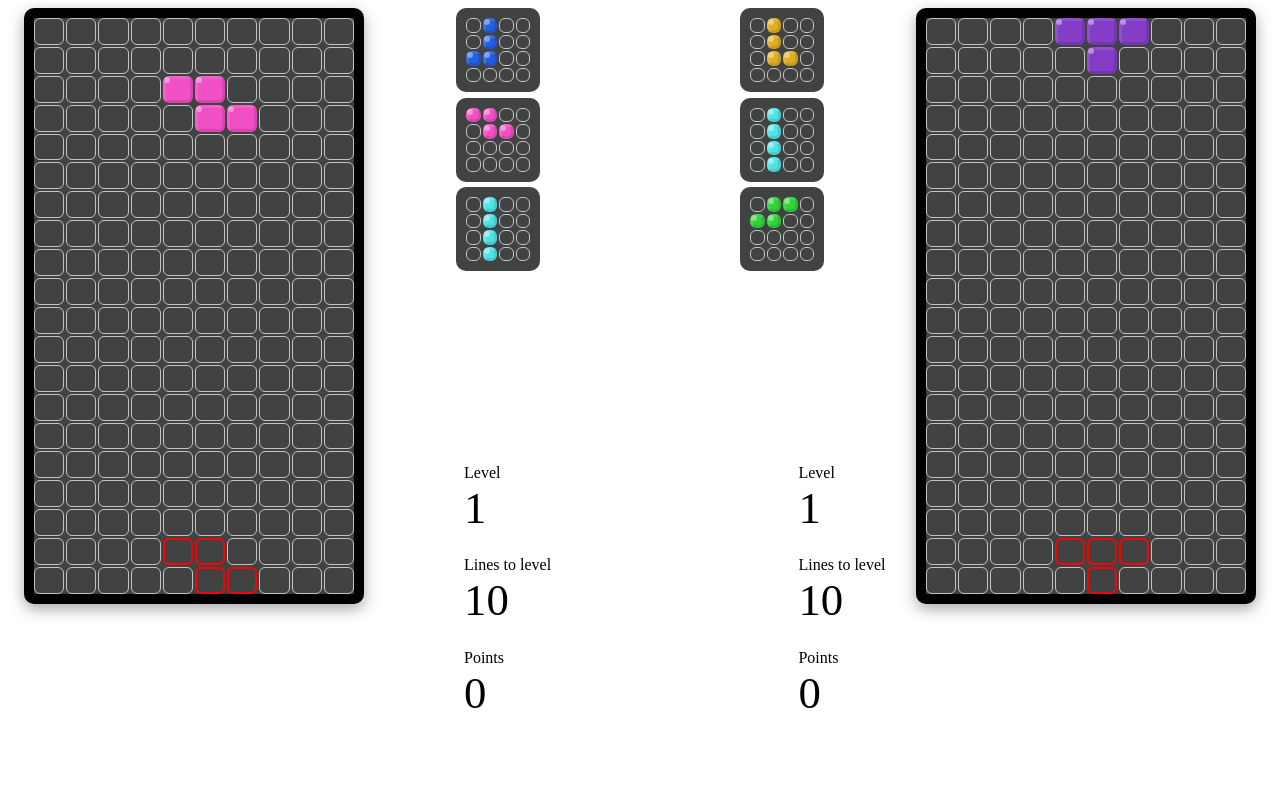
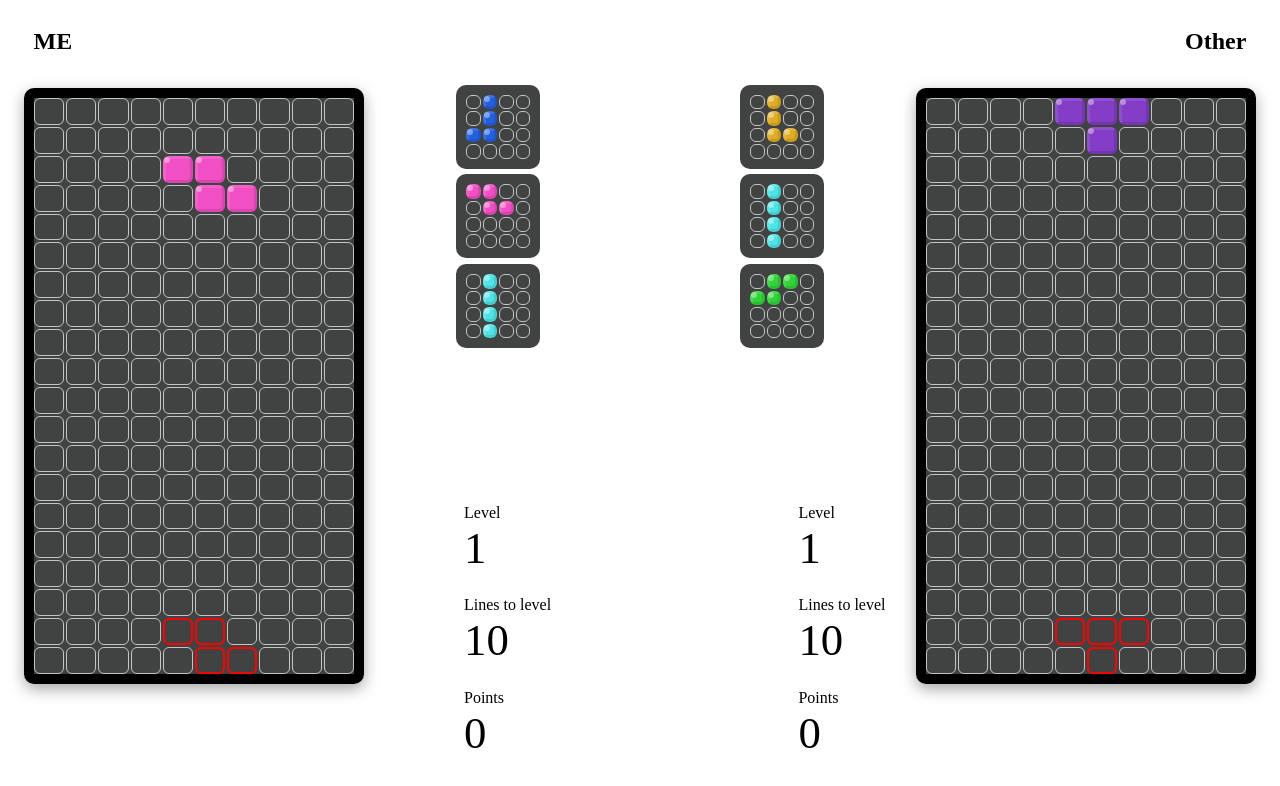
Before and after one commit to sesac-laters-team/tetrist, a React (Create React App) app in the folder client/: page /tetris in a window 1280 px wide. Both pictures are taken after a click on the button "Play Game". Shown: the top 786 px of the page. Built offline with nearby package versions, Linux system fonts and the light colour scheme; no server answers.

Commit message:
소켓 사용 멀티 구현

```diff
--- a/client/src/components/game/Preview.jsx
+++ b/client/src/components/game/Preview.jsx
@@ -11,7 +11,7 @@ const Preview = ({ tetromino, index }) => {
 
     const board = buildBoard({ rows: 4, columns: 4 });
 
-    const style = { top: `${index * 7}vw ` };
+    const style = { top: `${index * 7 + 6}vw ` };
 
     board.rows = transferToBoard({
         className,
@@ -22,7 +22,7 @@ const Preview = ({ tetromino, index }) => {
     });
 
     return (
-        <div className="Preview" style={style}>
+        <div className="Preview Preview-me" style={style}>
             <div className="Preview-board">
                 {board.rows.map((row, y) =>
                     row.map((cell, x) => (
--- a/client/src/components/game/PreviewOther.jsx
+++ b/client/src/components/game/PreviewOther.jsx
@@ -11,7 +11,7 @@ const PreviewOther = ({ tetromino, index }) => {
 
     const board = buildBoard({ rows: 4, columns: 4 });
 
-    const style = { top: `${index * 7}vw ` };
+    const style = { top: `${index * 7 + 6}vw ` };
 
     board.rows = transferToBoard({
         className,
--- a/client/src/components/game/Tetris.jsx
+++ b/client/src/components/game/Tetris.jsx
@@ -59,11 +59,24 @@ const Tetris = ({ rows, columns, setGameOver }) => {
 
     useEffect(() => {
         initSocketConnect();
-        socket.emit("test", "접속했다");
+        socket.emit("enter");
     }, []);
+
+    useEffect(() => {
+        socket.emit("send_states_to_server", { gameStats, player, board });
+    }, [gameStats, player, board]);
+
+    useEffect(() => {
+        socket.on("send_states_to_client", (object) => {
+            setBoardOther(object.board);
+            setPlayerOther(object.player);
+        });
+    }, [gameStatsOther, playerOther, boardOther]);
 
     return (
         <div className="Tetris">
+            <h2 className="me">ME</h2>
+            <h2 className="other">Other</h2>
             <Board board={board} />
             <GameStats gameStats={gameStats} />
             <Previews tetrominoes={player.tetrominoes} />
@@ -77,13 +90,6 @@ const Tetris = ({ rows, columns, setGameOver }) => {
             <BoardOther board={boardOther} />
             <GameStatsOther gameStats={gameStatsOther} />
             <PreviewsOther tetrominoes={playerOther.tetrominoes} />
-            {/* <GameControllerOther
-                board={boardOther}
-                gameStats={gameStatsOther}
-                player={playerOther}
-                setPlayer={setPlayerOther}
-                setGameOver={setGameOver}
-            /> */}
         </div>
     );
 };
--- a/client/src/hooks/useBoardOther.js
+++ b/client/src/hooks/useBoardOther.js
@@ -21,5 +21,5 @@ export const useBoardOther = ({
         );
     }, [playerOther, resetPlayerOther, addLinesClearedOther]);
 
-    return [boardOther];
+    return [boardOther, setBoardOther];
 };
--- a/client/src/styles/game/Board.css
+++ b/client/src/styles/game/Board.css
@@ -1,6 +1,6 @@
 .Board {
     position: absolute;
-    top: 0;
+    top: 10vh;
     left: 1em;
     display: grid;
     grid-gap: 2px;
@@ -14,7 +14,7 @@
 
 .Board-Other {
     position: absolute;
-    top: 0;
+    top: 10vh;
     right: 1em;
     display: grid;
     grid-gap: 2px;
--- a/client/src/styles/game/GameStats.css
+++ b/client/src/styles/game/GameStats.css
@@ -7,13 +7,13 @@
 
 .GameStats__me {
     left: 26em;
-    top: 55vh;
+    top: 60vh;
     text-align: left;
 }
 
 .GameStats__other {
     right: 12em;
-    top: 55vh;
+    top: 60vh;
     text-align: left;
 }
 
--- a/client/src/styles/game/Preview.css
+++ b/client/src/styles/game/Preview.css
@@ -1,4 +1,13 @@
 .Preview {
+    position: absolute;
+    top: 0;
+    left: 28em;
+    background: rgb(64, 67, 66);
+    border: 10px solid rgba(0, 0, 0, 0);
+    border-radius: 10px;
+}
+
+.Preview-me {
     position: absolute;
     top: 0;
     left: 28em;
--- a/client/src/styles/game/Tetris.css
+++ b/client/src/styles/game/Tetris.css
@@ -2,3 +2,15 @@
     position: relative;
     background-color: white;
 }
+
+.me {
+    position: absolute;
+    top: 0;
+    left: 2vw;
+}
+
+.other {
+    position: absolute;
+    top: 0;
+    right: 2vw;
+}
```
Also changed, not shown: client/src/components/game/Game.jsx (+12 -0 lines), 1 other file (tests, documents, lock files or other folders).
